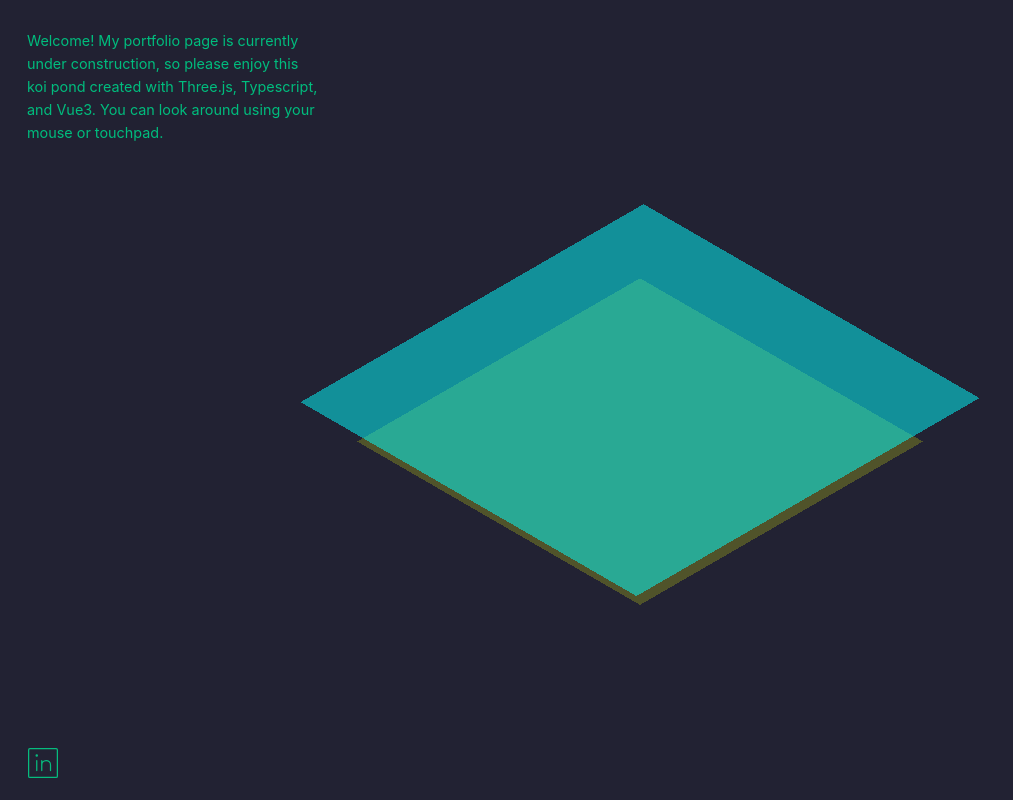
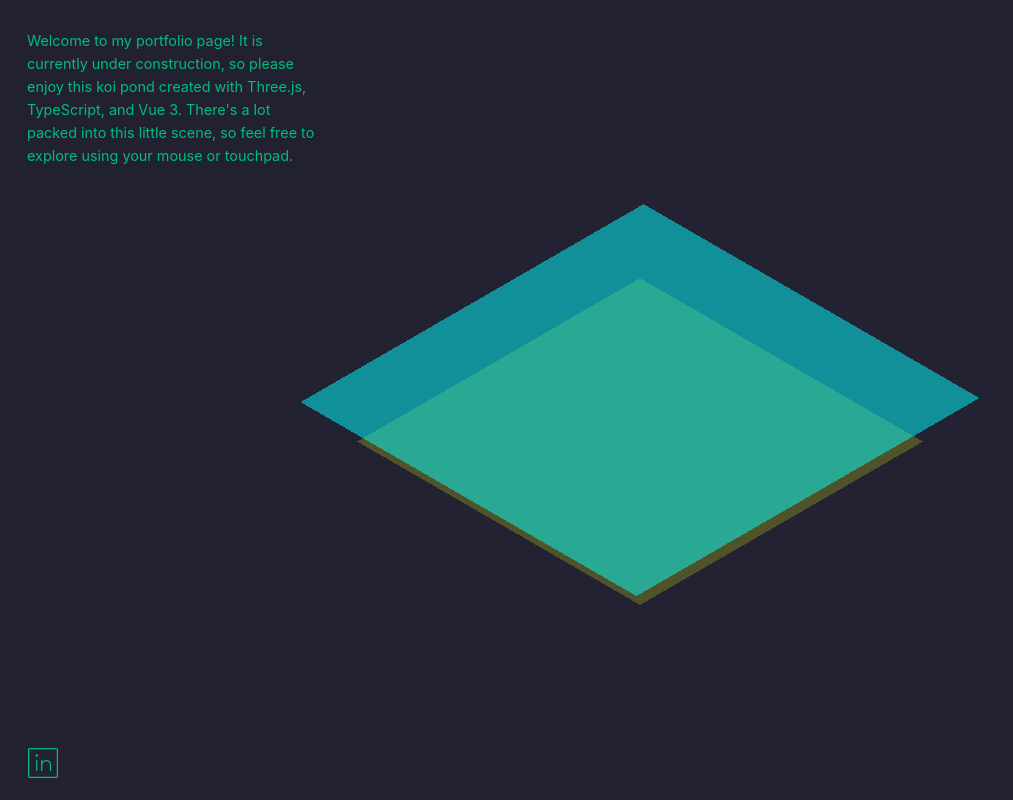
Before and after one commit to sethgabrielbrady/sethgabrielbrady, a Vue app: page / in a window 1280 px wide. Shown: the whole page, without its empty margins (0-1013 px from the left). Built offline with nearby package versions, Linux system fonts and the light colour scheme; no server answers.

Commit message:
Text change

```diff
--- a/src/views/KoiPond.vue
+++ b/src/views/KoiPond.vue
@@ -16,12 +16,14 @@
 </script>
 
 <template>
-  <div style="width:100vw; height:100vh;">
+  <div>
     <div id="koiPond" />
     <div class="text-window green width">
       <p>
-        Welcome! My portfolio page is currently under construction, so please enjoy this koi pond created with Three.js, Typescript, and Vue3.
-        You can look around using your mouse or touchpad.
+        Welcome to my portfolio page! It is currently under construction,
+        so please enjoy this koi pond created with Three.js, TypeScript,
+        and Vue 3. There's a lot packed into this little scene,
+        so feel free to explore using your mouse or touchpad.
       </p>
     </div>
     <div class="text-window-backing width"/>
@@ -58,7 +60,7 @@
     left: 20px;
     position: fixed !important;
     top: 20px;
-    height: 130px;
+    height: 150px;
     z-index:0;
   }
 
```
